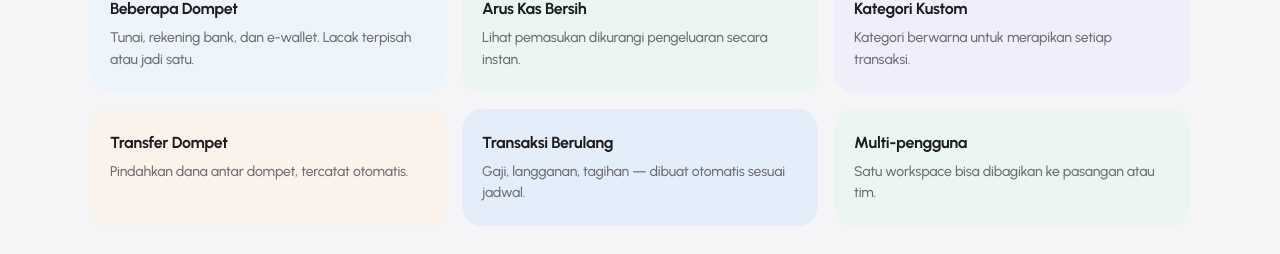
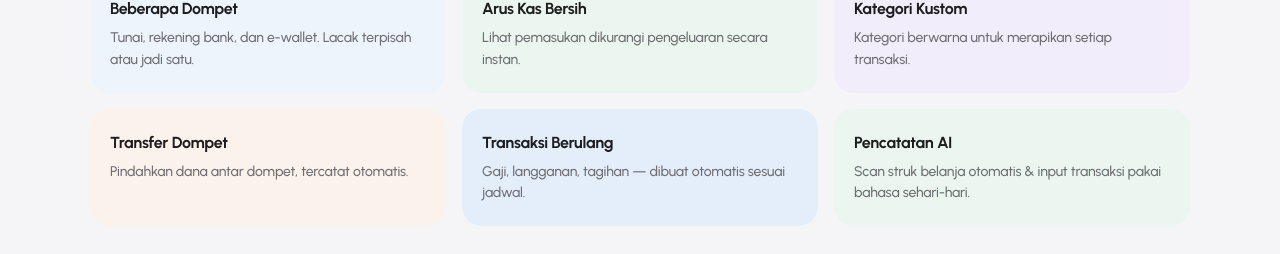
Before and after one commit to DimasAji8/flowly, a Next.js app in the folder apps/web/: page / in a window 1280 px wide. Shown: the part 4798-5052 px from the top of the page. Built offline with nearby package versions, Linux system fonts and the light colour scheme; no server answers.

Commit message:
feat(landing): replace multi-user capability card with Pencatatan AI

```diff
--- a/apps/web/src/app/landing/_components/capability-grid.tsx
+++ b/apps/web/src/app/landing/_components/capability-grid.tsx
@@ -9,7 +9,7 @@ const CAPABILITIES = [
   { t: "Kategori Kustom",    d: "Kategori berwarna untuk merapikan setiap transaksi.", tint: T.tintLilac },
   { t: "Transfer Dompet",    d: "Pindahkan dana antar dompet, tercatat otomatis.", tint: T.tintPeach },
   { t: "Transaksi Berulang", d: "Gaji, langganan, tagihan — dibuat otomatis sesuai jadwal.", tint: T.tintBlueDeep },
-  { t: "Multi-pengguna",     d: "Satu workspace bisa dibagikan ke pasangan atau tim.", tint: T.tintMint },
+  { t: "Pencatatan AI",      d: "Scan struk belanja otomatis & input transaksi pakai bahasa sehari-hari.", tint: T.tintMint },
 ];
 
 export function CapabilityGrid() {
```
